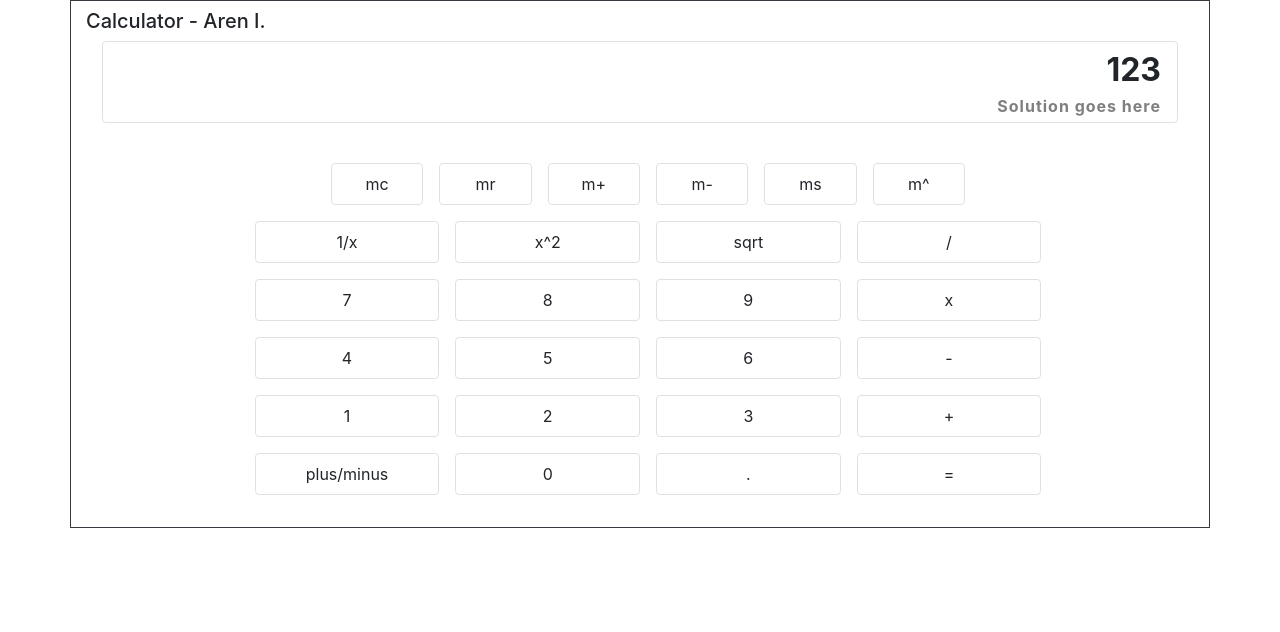
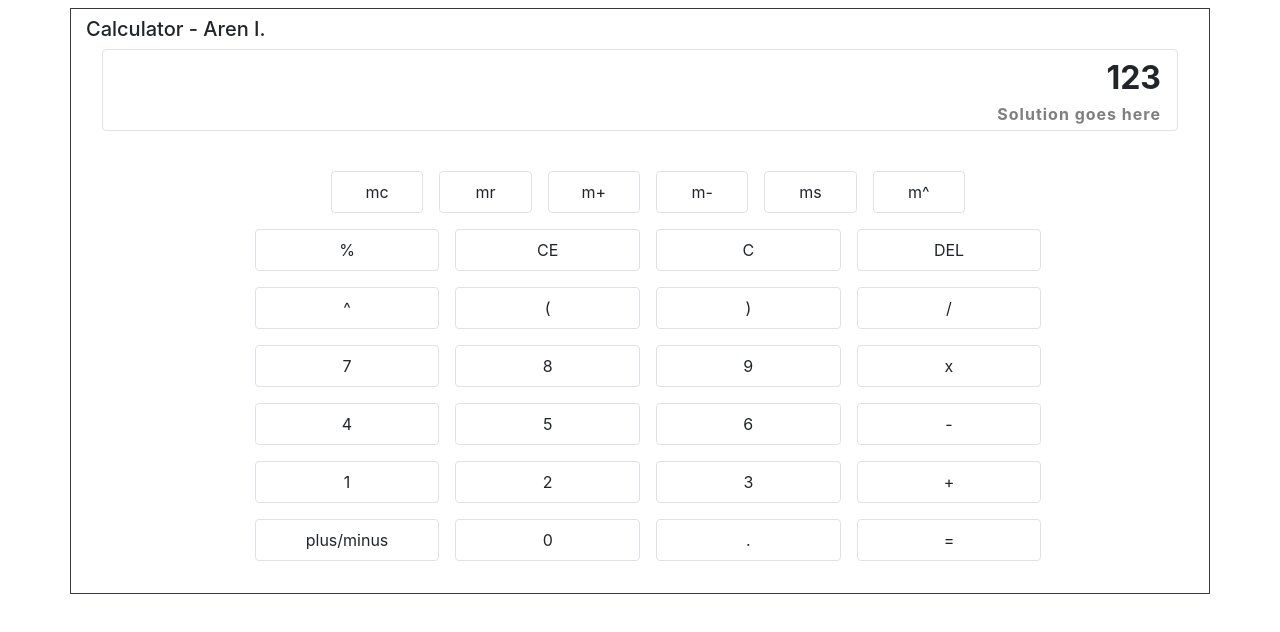
Before and after one commit to arenignacio/calculator, a React (Create React App) app: page / in a window 1280 px wide. Shown: the top 632 px of the page. Built offline with nearby package versions, Linux system fonts and the light colour scheme.

Commit message:
Replace sqrt and squared with open and closing parentheses

```diff
--- a/src/components/App.js
+++ b/src/components/App.js
@@ -12,7 +12,7 @@ TODO:
 
 function App(props) {
 	return (
-		<div className="container border border-dark">
+		<div className="container border border-dark mt-2">
 			<h5 className="pt-2">Calculator - Aren I.</h5>
 			<View />
 			<br />
--- a/src/components/Keypad.js
+++ b/src/components/Keypad.js
@@ -24,9 +24,16 @@ class Keypad extends React.Component {
 				</div>
 				<div className="row  justify-content-center">
 					{' '}
-					<Btn name="1/x" />
-					<Btn name="x^2" />
-					<Btn name="sqrt" />
+					<Btn name="%" />
+					<Btn name="CE" />
+					<Btn name="C" />
+					<Btn name="DEL" />
+				</div>
+				<div className="row  justify-content-center">
+					{' '}
+					<Btn name="^" />
+					<Btn name="(" />
+					<Btn name=")" />
 					<Btn name="/" />
 				</div>
 				<div className="row  justify-content-center">
```
